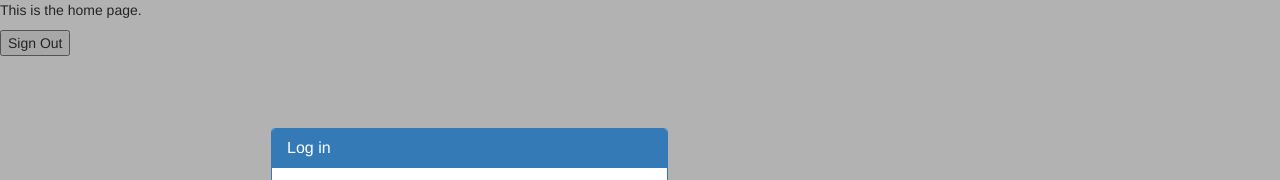
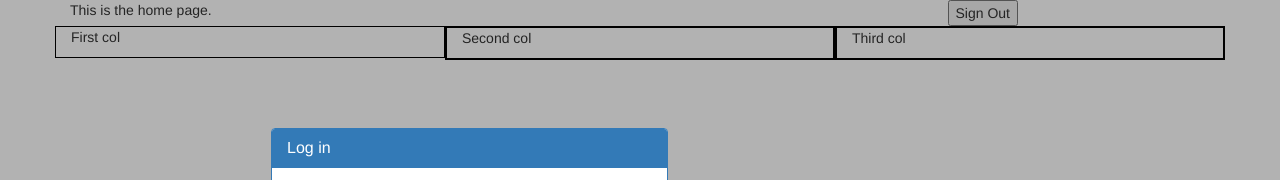
Before and after one commit to billjcapps/CS5551Team3, a plain HTML site: page Source/index.html in a window 1280 px wide. Shown: the top 180 px of the page. Drawn offline with nearby package versions, Linux system fonts and the light colour scheme.

Commit message:
new simple design

```diff
--- a/Source/index.html
+++ b/Source/index.html
@@ -47,10 +47,31 @@
 </div>
 </div>
 
-<div ng-controller="FlickBlenderController">
-    <p>{{message}}</p>
+<div class="container" ng-controller="FlickBlenderController">
+    <!-- top bar -->
+    <div class="row">
+        <div class="col-lg-9 col-md-9 col-sm-9 col-xs-12">{{message}}</div>
+        <div class="col-lg-3 col-md-3 col-sm-3 col-xs-12">
+            <input type="button" id="signOutButton" onclick="signOut()" value="Sign Out">
+        </div>
+    </div>
+
+    <!-- section with 3 columns -->
+    <div class="row">
+        <!-- first column -->
+        <div class="col-lg-4 col-md-4 col-sm-4 col-xs-12" style="border: thin solid black; height: 100%;">
+            <p>First col</p>
+        </div>
+        <!-- second column -->
+        <div class="col-lg-4 col-md-4 col-sm-4 col-xs-12" style="border: 2px solid black; height: 100%;">
+            <p>Second col</p>
+        </div>
+        <!-- third column -->
+        <div class="col-lg-4 col-md-4 col-sm-4 col-xs-12" style="border: 2px solid black; height: 100%;">
+            <p>Third col</p>
+        </div>
+    </div>
 </div>
-<input type="button" id="signOutButton" onclick="signOut()" value="Sign Out">
 
 <!-- jQuery (necessary for Bootstrap's JavaScript plugins) -->
 <script src="https://ajax.googleapis.com/ajax/libs/jquery/1.12.4/jquery.min.js"></script>
```
